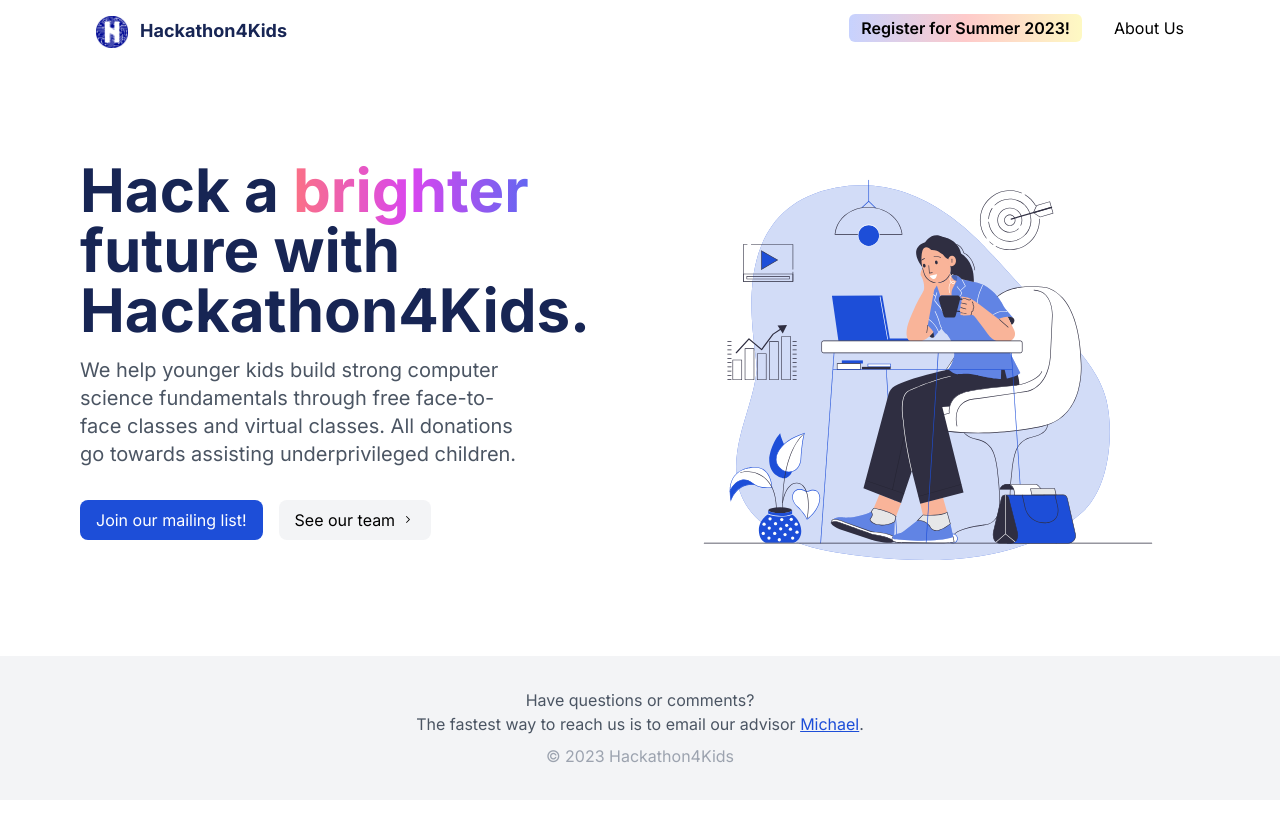
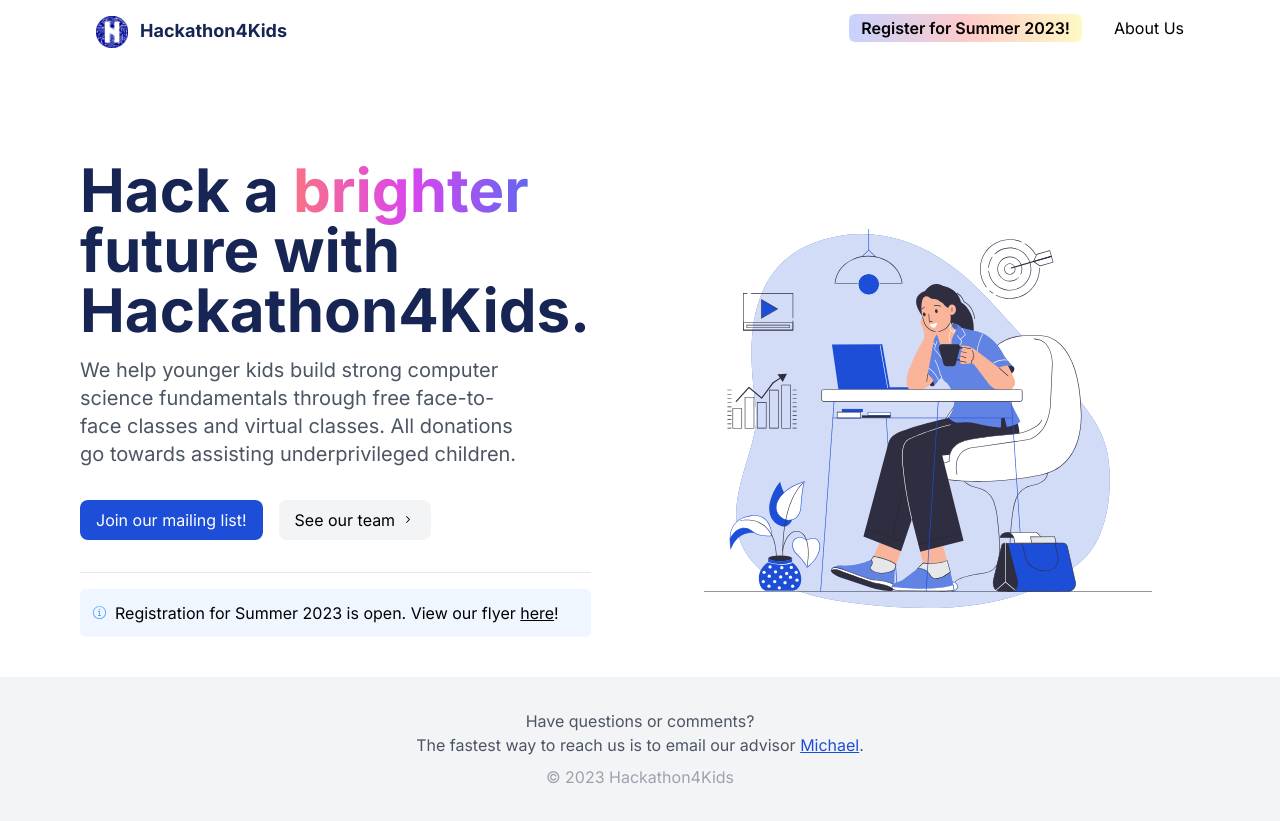
Before and after one commit to hellolol346/hackathon4kids.org, a Next.js app: page / in a window 1280 px wide. Before the commit the page ends 800 px from the top, so only its background shows below. Built offline with nearby package versions, Linux system fonts and the light colour scheme.

Commit message:
fix: change icon formatting

```diff
--- a/src/app/page.tsx
+++ b/src/app/page.tsx
@@ -32,6 +32,11 @@ export default function Home() {
             <a href="https://forms.gle/ou5o62fdUXCHUzxA8" target="_blank" className="px-4 py-2 bg-blue-700 text-white rounded-lg">Join our mailing list!</a>
             <Link href="/about#instructors" className="px-4 py-2 bg-gray-100 rounded-lg">See our team <CaretRightIcon className="inline-block -translate-y-0.5" /></Link>
           </div>
+          <hr className="mt-8 mb-4" />
+          <p className="p-3 rounded-md bg-blue-50">
+            <InfoCircledIcon className="text-blue-400 text-md inline-block -translate-y-0.5 mr-2" />
+            Registration for Summer 2023 is open. View our flyer <Link target="__blank" href="/flyer-summer-2023.png" className="underline">here</Link>!
+          </p>
         </div>
         <Image
           src={girlWorkplace}
```
